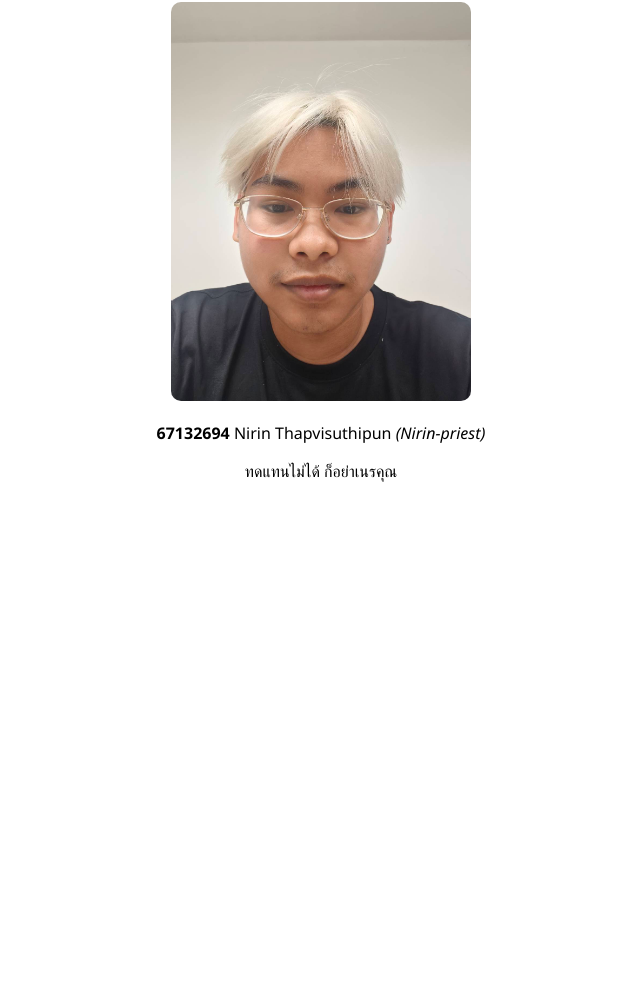
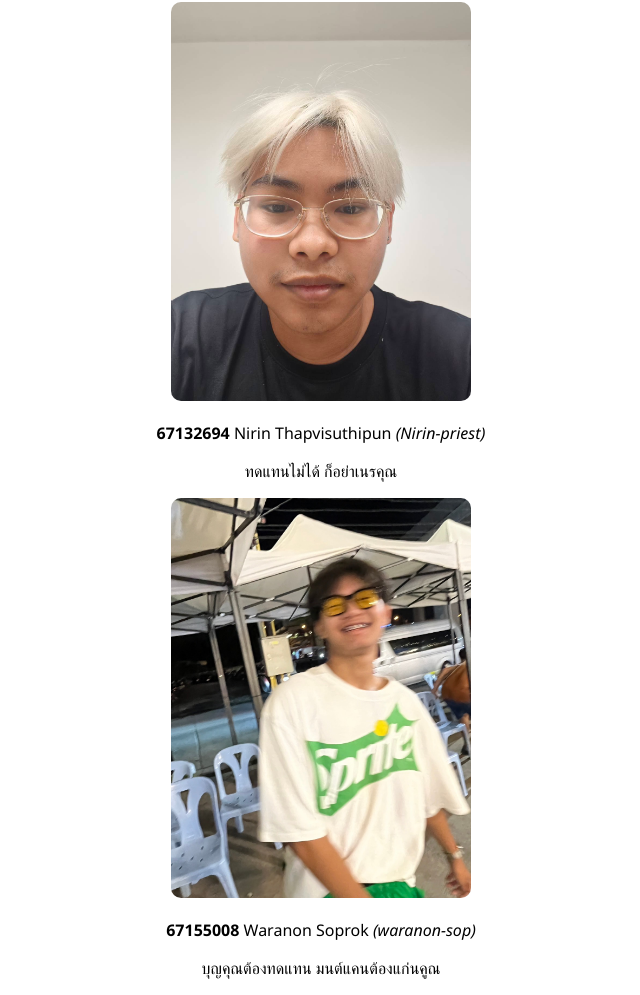
Before and after one commit to Nirin-priest/collab, a plain HTML site: page index.html in a window 1280 px wide. Shown: the part 84-1079 px from the top of the page, without its empty margins (319-959 px from the left). Before the commit the page ends 800 px from the top, so only its background shows below. Drawn offline with Linux system fonts and the light colour scheme.

Commit message:
DEV3 waranon-sop 67155008 add information

```diff
--- a/index.html
+++ b/index.html
@@ -5,21 +5,36 @@
     <meta name="viewport" content="width=device-width, initial-scale=1.0" />
     <title>Collab</title>
     <style>
-        body {
-            font-family: 'Segoe UI', Tahoma, Geneva, Verdana, sans-serif;
-        }
+      body {
+        font-family: "Segoe UI", Tahoma, Geneva, Verdana, sans-serif;
+      }
     </style>
   </head>
   <body>
     <h1 align="center">Collab</h1>
     <!-- 67132694, Nirin Thapvisuthipun -->
     <div align="center">
-      <img src="./67132694.jpg" alt="67132694" width="300px" style="border-radius: 10px;"/>
+      <img
+        src="./67132694.jpg"
+        alt="67132694"
+        width="300px"
+        style="border-radius: 10px"
+      />
       <p><b>67132694</b> Nirin Thapvisuthipun <i>(Nirin-priest)</i></p>
       <p>ทดแทนไม่ได้ ก็อย่าเนรคุณ</p>
     </div>
     <!-- 67091886, Manatsawin Thongdee -->
     <!-- 67155008 Waranon Soprok -->
+    <div align="center">
+      <img
+        src="./67155008.jpg"
+        alt="67155008"
+        width="300px"
+        style="border-radius: 10px"
+      />
+      <p><b>67155008</b> Waranon Soprok <i>(waranon-sop)</i></p>
+      <p>บุญคุณต้องทดแทน มนต์แคนต้องแก่นคูณ</p>
+    </div>
     <!-- 67103882 thanawisit intasan -->
     <!-- 67103899 Kittinun Pinyo -->
   </body>
```
Also changed, not shown: 67155008.jpg (added).
